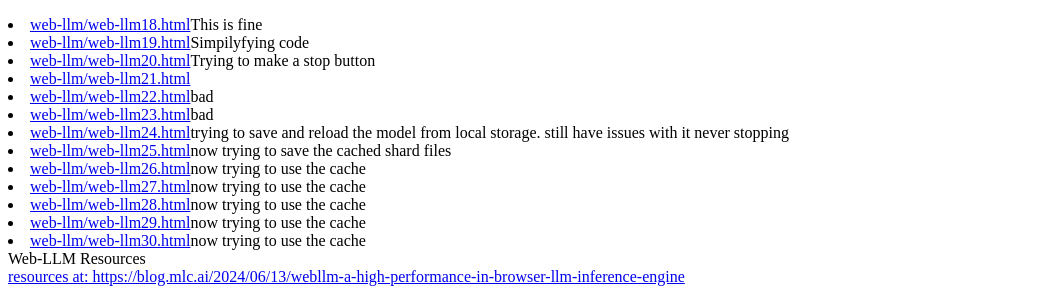
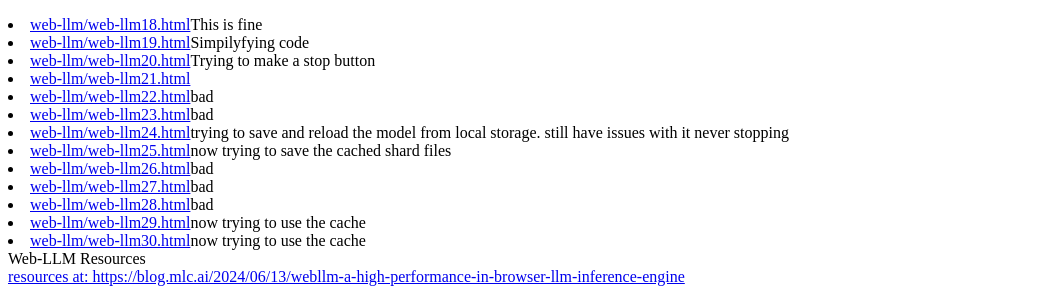
Before and after one commit to hpssjellis/my-examples-of-ai-agents, a plain HTML site: page public/index.html in a window 1280 px wide. Shown: the part 145-433 px from the top of the page, without its empty margins (0-1046 px from the left). Drawn offline with Linux system fonts and the light colour scheme.

Commit message:
Update index.html

```diff
--- a/public/index.html
+++ b/public/index.html
@@ -12,9 +12,9 @@
 <li><a href="web-llm/web-llm23.html">web-llm/web-llm23.html</a>bad</li>
 <li><a href="web-llm/web-llm24.html">web-llm/web-llm24.html</a>trying to save and reload the model from local storage. still have issues with it never stopping</li>
 <li><a href="web-llm/web-llm25.html">web-llm/web-llm25.html</a>now trying to save the cached shard files</li>
-<li><a href="web-llm/web-llm26.html">web-llm/web-llm26.html</a>now trying to use the cache</li>
-<li><a href="web-llm/web-llm27.html">web-llm/web-llm27.html</a>now trying to use the cache</li>
-<li><a href="web-llm/web-llm28.html">web-llm/web-llm28.html</a>now trying to use the cache</li>
+<li><a href="web-llm/web-llm26.html">web-llm/web-llm26.html</a>bad</li>
+<li><a href="web-llm/web-llm27.html">web-llm/web-llm27.html</a>bad</li>
+<li><a href="web-llm/web-llm28.html">web-llm/web-llm28.html</a>bad</li>
 <li><a href="web-llm/web-llm29.html">web-llm/web-llm29.html</a>now trying to use the cache</li>
 <li><a href="web-llm/web-llm30.html">web-llm/web-llm30.html</a>now trying to use the cache</li>
 Web-LLM Resources<br>
```
